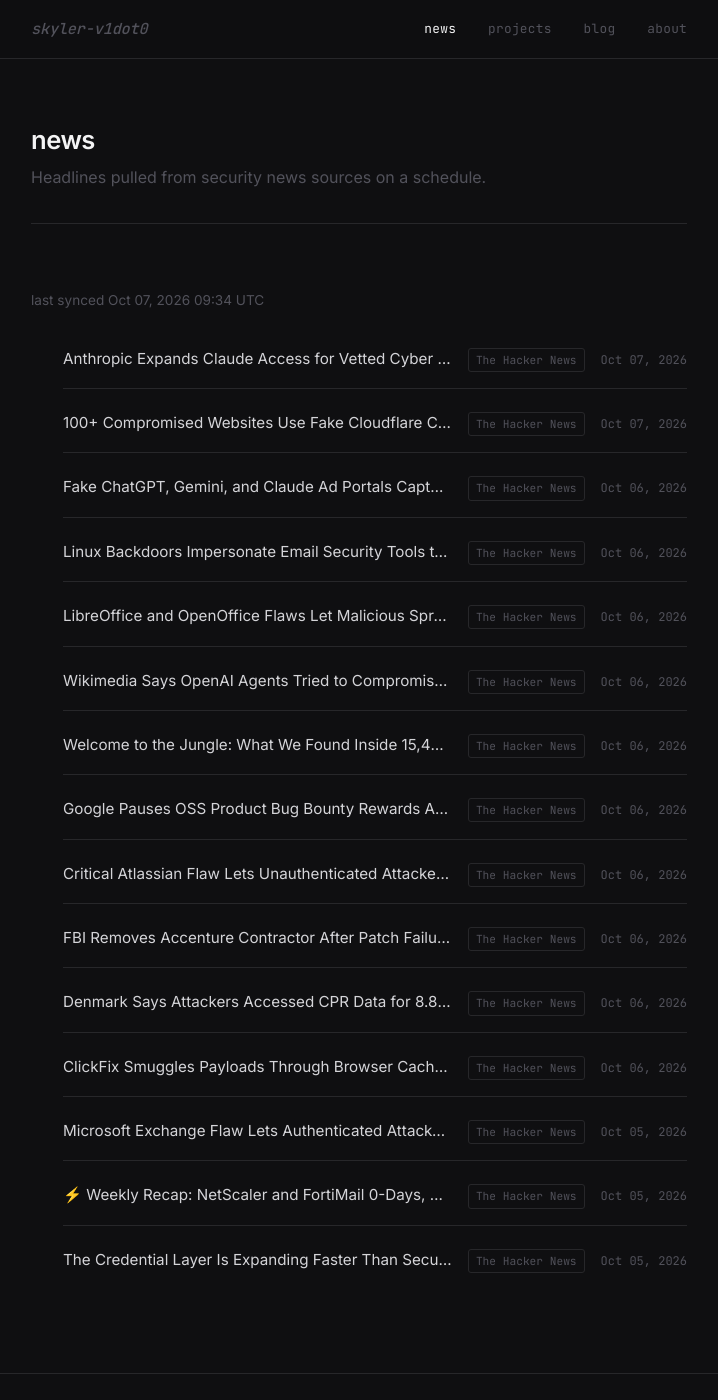
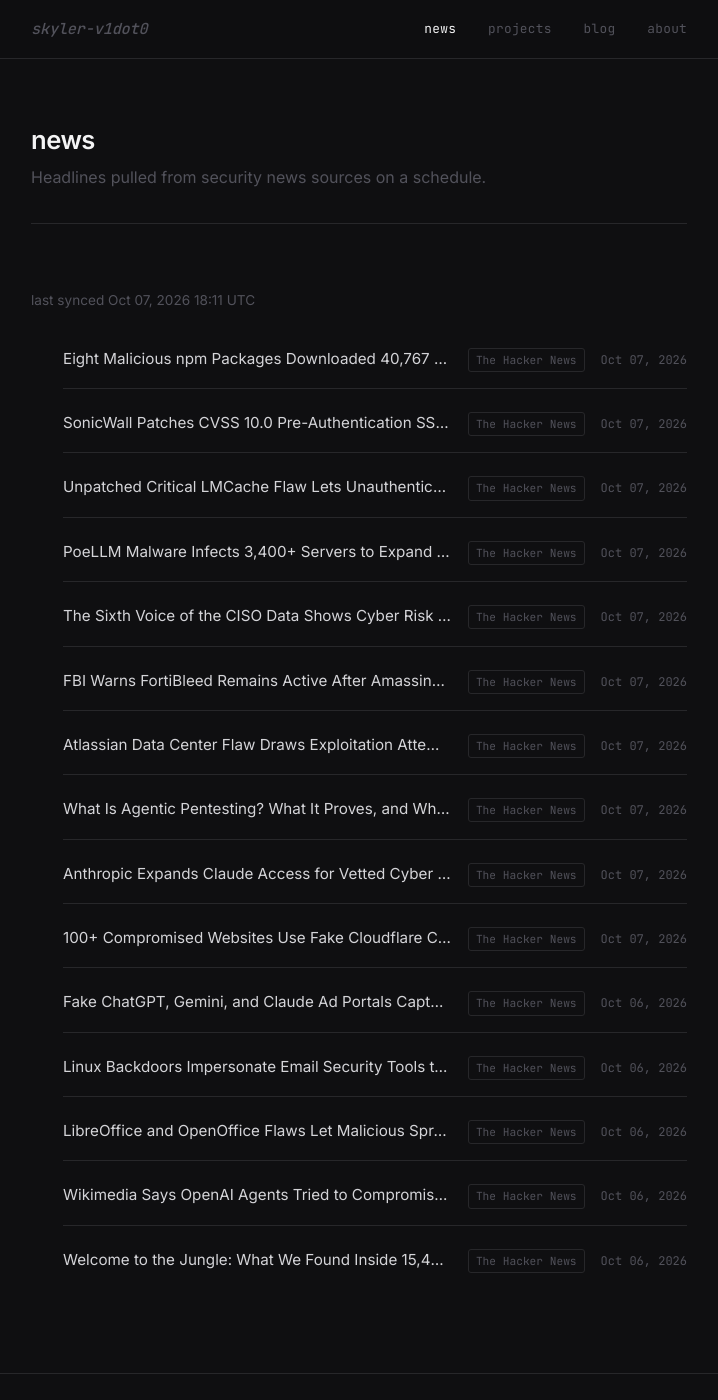
Before and after one commit to skyler-v1dot0/personal-site, a Jekyll site: the page built from news.html, in a window 1280 px wide and 1400 px high. Shown: the whole window, without its empty margins (281-999 px from the left). Built offline with Jekyll 4.4.1, drawn with Linux system fonts in a browser that asks for light colours.

Commit message:
chore: sync news feed [skip ci]

```diff
--- a/_data/news.yml
+++ b/_data/news.yml
@@ -1,6 +1,41 @@
 ---
-updated_at: '2026-10-07T09:34:32Z'
+updated_at: '2026-10-07T18:11:10Z'
 items:
+- title: Eight Malicious npm Packages Downloaded 40,767 Times Deliver Overlord RAT
+    and Stealer
+  url: https://thehackernews.com/2026/10/eight-malicious-npm-packages-downloaded.html
+  source: The Hacker News
+  published: '2026-10-07T17:43:20Z'
+- title: SonicWall Patches CVSS 10.0 Pre-Authentication SSRF Flaw in SMA1000 Appliances
+  url: https://thehackernews.com/2026/10/sonicwall-patches-cvss-100-pre.html
+  source: The Hacker News
+  published: '2026-10-07T16:17:44Z'
+- title: Unpatched Critical LMCache Flaw Lets Unauthenticated Attackers Run Code Remotely
+  url: https://thehackernews.com/2026/10/unpatched-critical-lmcache-flaw-lets.html
+  source: The Hacker News
+  published: '2026-10-07T15:34:53Z'
+- title: PoeLLM Malware Infects 3,400+ Servers to Expand Crypto Mining Botnet
+  url: https://thehackernews.com/2026/10/poellm-malware-infects-3400-servers-to.html
+  source: The Hacker News
+  published: '2026-10-07T15:33:51Z'
+- title: The Sixth Voice of the CISO Data Shows Cyber Risk Has Moved Inside the Workflow
+  url: https://thehackernews.com/2026/10/the-sixth-voice-of-ciso-data-shows.html
+  source: The Hacker News
+  published: '2026-10-07T11:57:05Z'
+- title: FBI Warns FortiBleed Remains Active After Amassing 86,644 Fortinet Device
+    Credentials
+  url: https://thehackernews.com/2026/10/fbi-warns-fortibleed-remains-active.html
+  source: The Hacker News
+  published: '2026-10-07T11:56:56Z'
+- title: Atlassian Data Center Flaw Draws Exploitation Attempts Within Two Hours of
+    Public Details
+  url: https://thehackernews.com/2026/10/atlassian-data-center-flaw-draws.html
+  source: The Hacker News
+  published: '2026-10-07T11:49:26Z'
+- title: What Is Agentic Pentesting? What It Proves, and Where It Stops.
+  url: https://thehackernews.com/2026/10/what-is-agentic-pentesting-what-it.html
+  source: The Hacker News
+  published: '2026-10-07T11:42:24Z'
 - title: Anthropic Expands Claude Access for Vetted Cyber Teams as Glasswing Finds
     129,000 Flaws
   url: https://thehackernews.com/2026/10/anthropic-expands-claude-access-for.html
@@ -33,40 +68,3 @@ items:
   url: https://thehackernews.com/2026/10/welcome-to-jungle-what-we-found-inside.html
   source: The Hacker News
   published: '2026-10-06T11:02:30Z'
-- title: Google Pauses OSS Product Bug Bounty Rewards After Surge in Invalid Automated
-    Reports
-  url: https://thehackernews.com/2026/10/google-pauses-oss-product-bug-bounty.html
-  source: The Hacker News
-  published: '2026-10-06T09:21:47Z'
-- title: Critical Atlassian Flaw Lets Unauthenticated Attackers Read Known Files Across
-    8 Products
-  url: https://thehackernews.com/2026/10/critical-atlassian-flaw-lets.html
-  source: The Hacker News
-  published: '2026-10-06T06:58:56Z'
-- title: FBI Removes Accenture Contractor After Patch Failure Led to ShinyHunters
-    Breach
-  url: https://thehackernews.com/2026/10/fbi-removes-accenture-contractor-after.html
-  source: The Hacker News
-  published: '2026-10-06T06:56:57Z'
-- title: Denmark Says Attackers Accessed CPR Data for 8.8 Million People via Company
-    Account
-  url: https://thehackernews.com/2026/10/denmark-says-attackers-accessed-cpr.html
-  source: The Hacker News
-  published: '2026-10-06T06:00:30Z'
-- title: ClickFix Smuggles Payloads Through Browser Cache to Bypass Windows Run Limits
-  url: https://thehackernews.com/2026/10/clickfix-smuggles-payloads-through.html
-  source: The Hacker News
-  published: '2026-10-06T05:22:55Z'
-- title: Microsoft Exchange Flaw Lets Authenticated Attackers Read Other Users' Mailboxes
-  url: https://thehackernews.com/2026/10/microsoft-exchange-flaw-lets.html
-  source: The Hacker News
-  published: '2026-10-05T16:21:52Z'
-- title: "⚡ Weekly Recap: NetScaler and FortiMail 0-Days, AI Coding Leaks, Spectre
-    v2 and Ransomware Arrests"
-  url: https://thehackernews.com/2026/10/weekly-recap-netscaler-and-fortimail-0.html
-  source: The Hacker News
-  published: '2026-10-05T14:20:43Z'
-- title: The Credential Layer Is Expanding Faster Than Security Teams Can See It
-  url: https://thehackernews.com/2026/10/the-credential-layer-is-expanding.html
-  source: The Hacker News
-  published: '2026-10-05T11:55:00Z'
```
